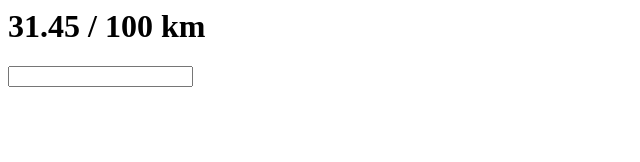
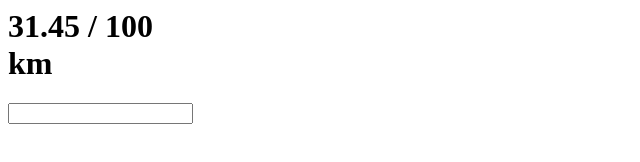
Before and after one commit to GGIEnrike/running-display-countrr, a website: page index.html in a window 1280 px wide. Shown: the whole page, without its empty margins (0-640 px from the left). Drawn offline with Linux system fonts and the light colour scheme.

Commit message:
1 file modified

```diff
--- a/index.html
+++ b/index.html
@@ -1,9 +1,14 @@
 <div id="app">
   <h1>
-    <span id="total">31.45</span>
-    <span id="slash">/</span>
-    <span id="goal">100</span>
-    <span id="units">km</span>
+    <div></div>
+    <div id="numbers">
+      <span id="total">31.45</span>
+      <span id="slash">/</span>
+      <span id="goal">100</span>
+    </div>
+    <div id="units">
+      km
+    </div>
   </h1>
   <input type="text">
 </div>
```
